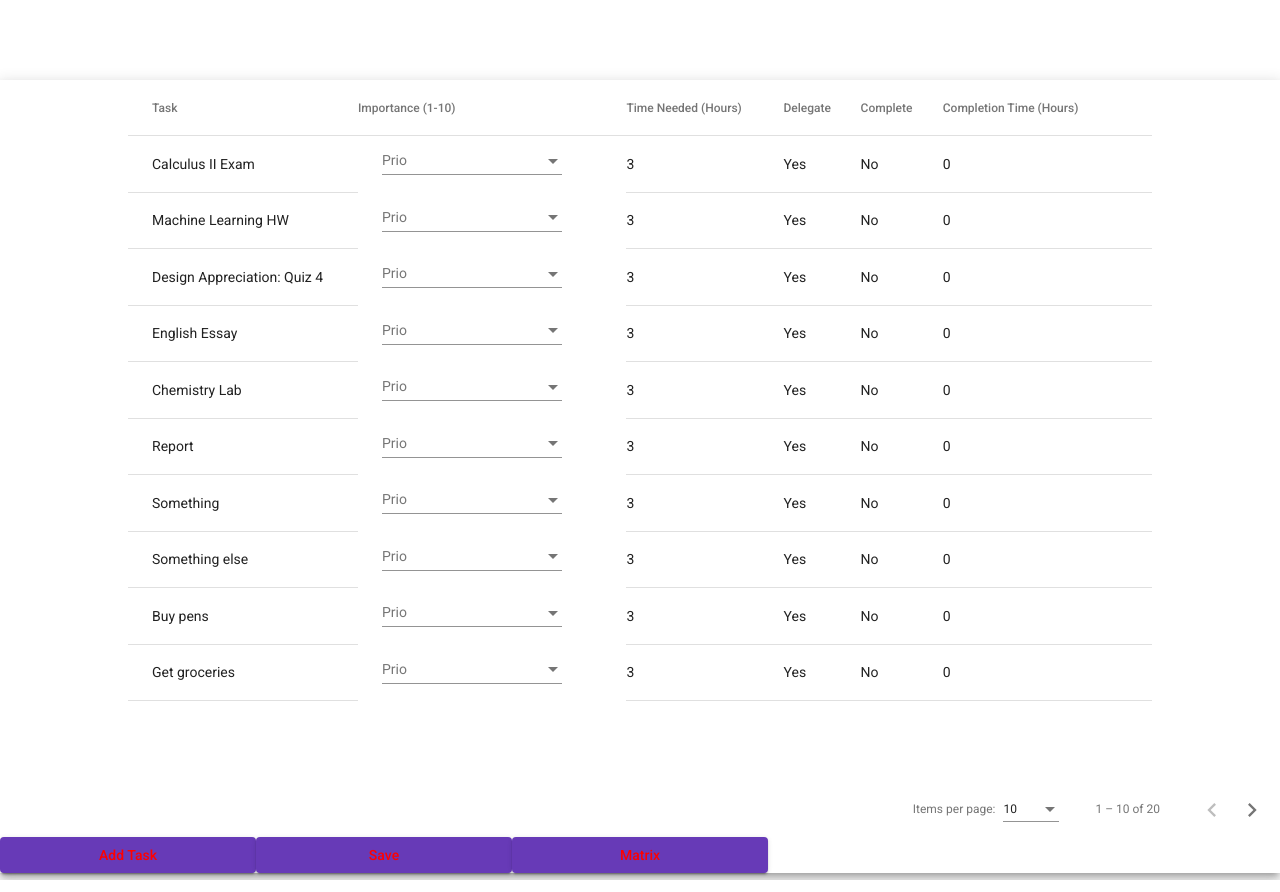
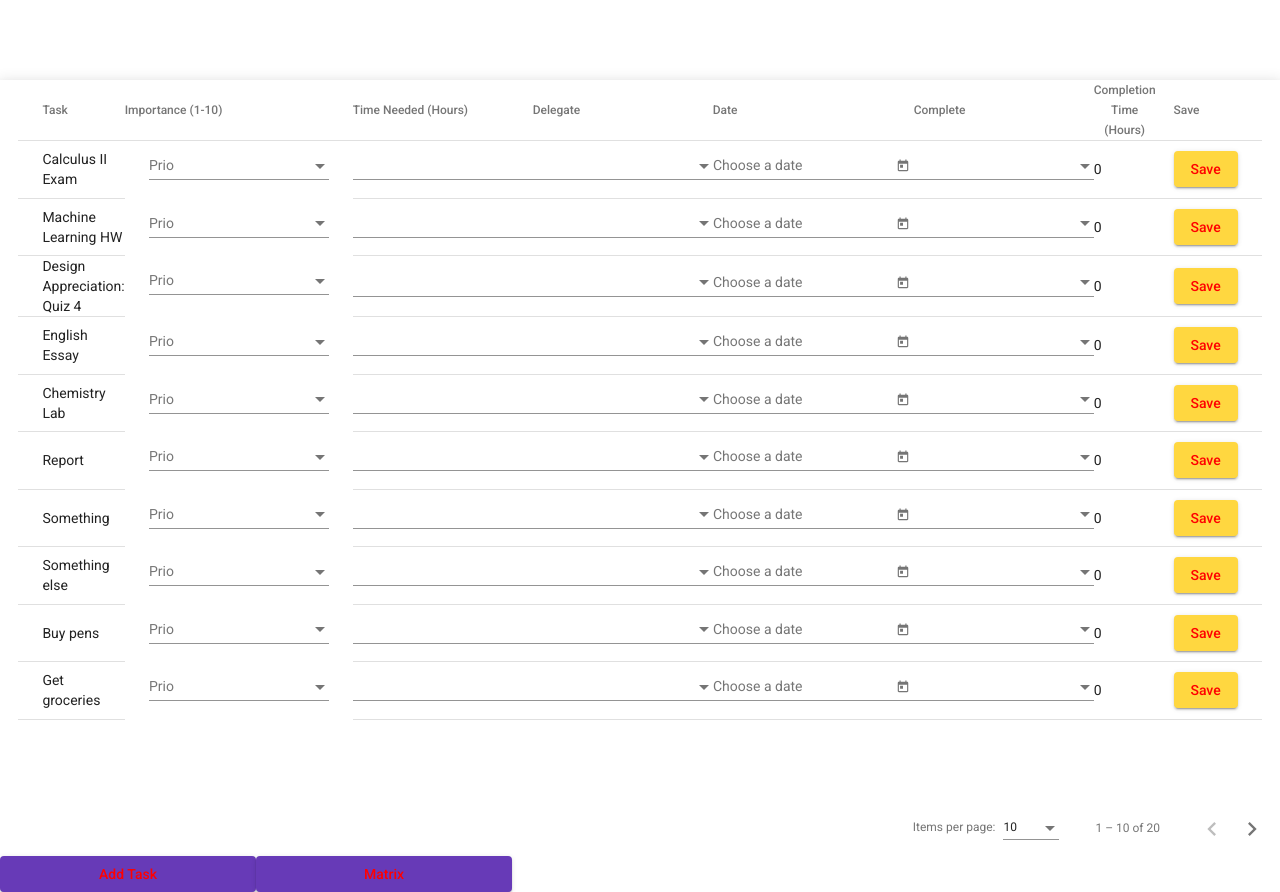
Before and after one commit to taysh9/frontbackproject, an Angular app in the folder front/: page / in a window 1280 px wide. Built offline with nearby package versions, Linux system fonts and the light colour scheme.

Commit message:
added date and got row data

```diff
--- a/front/src/app/task-table/task-table.component.html
+++ b/front/src/app/task-table/task-table.component.html
@@ -1,5 +1,6 @@
 <div class="mat-elevation-z8">
   <table mat-table class="full-width-table" matSort aria-label="Elements">
+
     <!-- Task Column -->
     <ng-container matColumnDef="task">
       <th mat-header-cell *matHeaderCellDef mat-sort-header>Task</th>
@@ -22,25 +23,64 @@
     <!-- Time Needed Column -->
     <ng-container matColumnDef="time_needed">
       <th mat-header-cell *matHeaderCellDef mat-sort-header>Time Needed (Hours)</th>
-      <td mat-cell *matCellDef="let row">{{row.time_needed}}</td>
+      <td mat-cell *matCellDef="let row">
+        <mat-form-field>
+          <input matInput>
+        </mat-form-field>
+        </td>
     </ng-container>
 
     <!-- Delegate Column -->
     <ng-container matColumnDef="delegate">
       <th mat-header-cell *matHeaderCellDef mat-sort-header>Delegate</th>
-      <td mat-cell *matCellDef="let row">{{row.delegate}}</td>
+      <td mat-cell *matCellDef="let row">
+        <mat-form-field>
+          <mat-select>
+            <mat-option>Yes</mat-option>
+            <mat-option>No</mat-option>
+          </mat-select>
+        </mat-form-field>
+        </td>
+    </ng-container>
+
+    <!-- Date column -->
+    <ng-container matColumnDef="date">
+      <th mat-header-cell *matHeaderCellDef>Date</th>
+      <td mat-cell *matCellDef="let row; let i = index">
+        <mat-form-field>
+          <input matInput [(ngModel)]="myDates[i]" [matDatepicker]="picker" placeholder="Choose a date">
+          <mat-datepicker-toggle [for]="picker" matSuffix></mat-datepicker-toggle>
+          <mat-datepicker #picker></mat-datepicker>
+        </mat-form-field>
+        {{row.date}}
+      </td>
     </ng-container>
 
     <!-- Complete Column -->
     <ng-container matColumnDef="complete">
       <th mat-header-cell *matHeaderCellDef mat-sort-header>Complete</th>
-      <td mat-cell *matCellDef="let row">{{row.complete}}</td>
+      <td mat-cell *matCellDef="let row">
+        <mat-form-field>
+          <mat-select>
+            <mat-option>Yes</mat-option>
+            <mat-option>No</mat-option>
+          </mat-select>
+        </mat-form-field>
+      </td>
     </ng-container>
 
     <!-- Completion Time Column -->
     <ng-container matColumnDef="completion_time">
       <th mat-header-cell *matHeaderCellDef mat-sort-header>Completion Time (Hours)</th>
       <td mat-cell *matCellDef="let row">{{row.completion_time}}</td>
+    </ng-container>
+
+    <!-- Save column -->
+    <ng-container matColumnDef="save">
+      <th mat-header-cell *matHeaderCellDef mat-sort-header> Save </th>
+      <td mat-cell *matCellDef="let row; let i = index" >
+        <button mat-raised-button color="accent" type="submit" (click)="logData(row, myDates[i])">Save</button>
+      </td>
     </ng-container>
 
 
@@ -57,6 +97,6 @@
   </mat-paginator>
 
   <button mat-raised-button color="primary"> Add Task </button>
-  <button mat-raised-button color="primary" (click)="printvals()"> Save </button>
+  <!-- <button mat-raised-button color="primary" (click)="printvals()"> Save </button> -->
   <button mat-raised-button color="primary" routerLink="/matrix"> Matrix </button>
 </div>
--- a/front/src/app/task-table/task-table.component.ts
+++ b/front/src/app/task-table/task-table.component.ts
@@ -19,10 +19,11 @@ export class TaskTableComponent implements AfterViewInit {
 
   /** Columns displayed in the table. Columns IDs can be added, removed, or reordered. */
   displayedColumns = ['task', 'importance', 'time_needed', 'delegate',
-                      'complete', 'completion_time'];
+  'date', 'complete', 'completion_time', 'save'];
   values = [1, 2, 3, 4, 5, 6, 7, 8, 9, 10];
   sVals = new FormControl();
   importanceVal: any;
+  public myDates: any = {};
 
 
   constructor() {
@@ -37,7 +38,11 @@ export class TaskTableComponent implements AfterViewInit {
 
   }
 
-  printvals() {
-    console.log(this.sVals.value);
+  // printvals() {
+  //   console.log(this.sVals.value);
+  // }
+  logData(row: any, ithDate: Date){
+    row['date'] = ithDate;
+    console.log(row);
   }
 }
```
Also changed, not shown: front/src/app/app.module.ts (+10 -2 lines).
